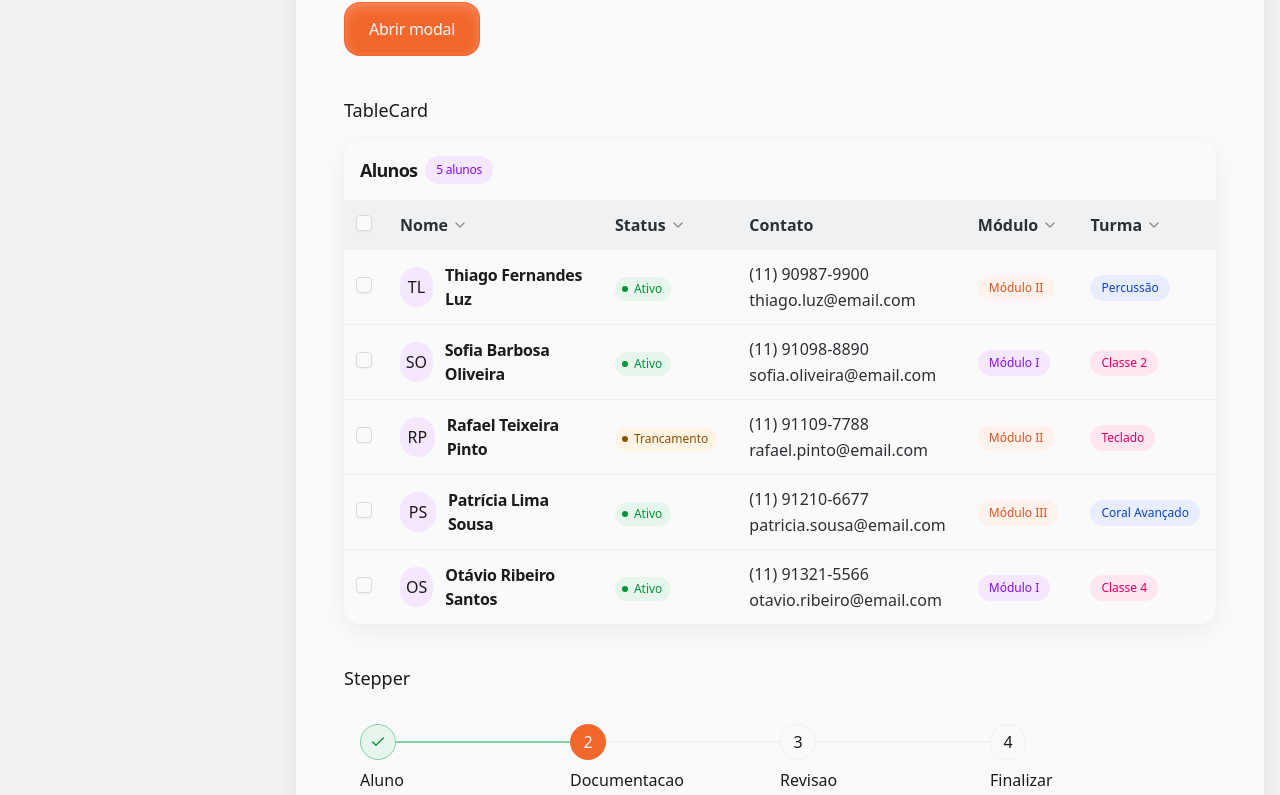
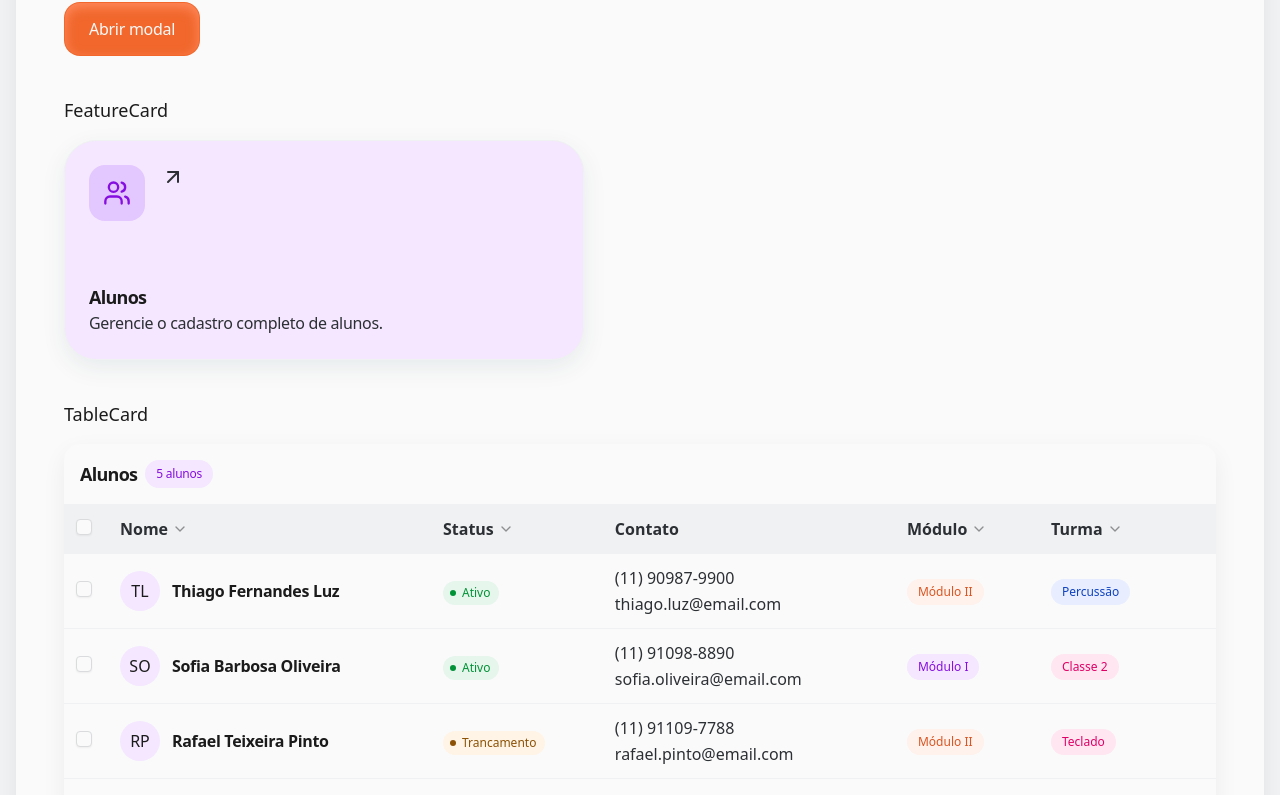
Before and after one commit to AndressaMendess/clm-gestao-2.0, a Next.js app: page /playground in a window 1280 px wide. Shown: the part 2712-3507 px from the top of the page. Built offline with nearby package versions, Linux system fonts and the light colour scheme.

Commit message:
feat: add reusable feature card and refine playground shell behavior

```diff
--- a/src/app/(app)/layout.tsx
+++ b/src/app/(app)/layout.tsx
@@ -46,6 +46,7 @@ export default function AppLayout({ children }: AppShellProps) {
   const router = useRouter();
   const [isSidebarCollapsed, setIsSidebarCollapsed] = useState(false);
   const [isSidebarOpen, setIsSidebarOpen] = useState(false);
+  const isPlaygroundPage = pathname.startsWith("/playground");
 
   useEffect(() => {
     setIsSidebarOpen(false);
@@ -56,6 +57,7 @@ export default function AppLayout({ children }: AppShellProps) {
 
   return (
     <main className="min-h-screen bg-[var(--background-secondary)]">
+      {!isPlaygroundPage ? (
         <div
           aria-hidden={!isSidebarOpen}
           className={isSidebarOpen ? "pointer-events-auto lg:hidden" : "pointer-events-none lg:hidden"}
@@ -79,8 +81,10 @@ export default function AppLayout({ children }: AppShellProps) {
             showFloatingTrigger={false}
           />
         </div>
+      ) : null}
 
       <div className="flex min-h-screen">
+        {!isPlaygroundPage ? (
           <div className="hidden lg:block">
             <Sidebar
               instanceId="desktop-sidebar"
@@ -98,12 +102,14 @@ export default function AppLayout({ children }: AppShellProps) {
               showFloatingTrigger={false}
             />
           </div>
+        ) : null}
 
         <div className="flex-1 min-w-0">
           <ContentShell
             className="p-0"
             contentClassName="min-h-screen"
-            onMenuClick={() => setIsSidebarOpen(true)}
+            onMenuClick={!isPlaygroundPage ? () => setIsSidebarOpen(true) : undefined}
+            showTopbarMenuButton={!isPlaygroundPage}
           >
             {children}
           </ContentShell>
--- a/src/app/(app)/playground/page.tsx
+++ b/src/app/(app)/playground/page.tsx
@@ -1,12 +1,13 @@
 "use client";
 
-import { CheckCircle2, Plus, Search } from "lucide-react";
+import { CheckCircle2, Plus, Search, Users } from "lucide-react";
 import { useState } from "react";
 import { Badge } from "@/components/ui/badge";
 import { Button, IconButton } from "@/components/ui/button";
 import { Checkbox, CheckboxField } from "@/components/ui/checkbox";
 import { ContentShell } from "@/components/ui/content-shell";
 import { DocumentUploadField } from "@/components/ui/document-upload-field";
+import { FeatureCard } from "@/components/ui/feature-card";
 import { CpfInput, DatePicker, Input, PhoneInput, RgInput, SearchInput, TextArea } from "@/components/ui/input";
 import { ModalContainer } from "@/components/ui/modal-container";
 import { NavItem } from "@/components/ui/nav-item";
@@ -248,6 +249,18 @@ export default function HomePage() {
         </section>
 
         <section className="flex flex-col gap-4">
+          <h2 className="text-lg font-medium">FeatureCard</h2>
+          <div className="w-full max-w-[520px]">
+            <FeatureCard
+              icon={Users}
+              onClick={() => undefined}
+              subtitle="Gerencie o cadastro completo de alunos."
+              title="Alunos"
+            />
+          </div>
+        </section>
+
+        <section className="flex flex-col gap-4">
           <h2 className="text-lg font-medium">TableCard</h2>
           <TableCard
             ariaLabel="Tabela de alunos"
@@ -331,6 +344,7 @@ export default function HomePage() {
 
         <section className="flex flex-col gap-4">
           <h2 className="text-lg font-medium">Sidebar</h2>
+          <div className="hidden lg:block">
             <div className="relative h-[520px] w-full overflow-hidden rounded-2xl border border-[var(--border-primary)] bg-[var(--background-primary)]">
               <Sidebar
                 activeItem={activeSidebarItem}
@@ -354,6 +368,10 @@ export default function HomePage() {
                 </div>
               </div>
             </div>
+          </div>
+          <p className="text-sm text-[var(--content-tertiary)] lg:hidden">
+            Preview da Sidebar disponivel apenas em telas desktop no playground.
+          </p>
         </section>
 
         <section className="flex flex-col gap-4">
--- /dev/null
+++ b/src/components/ui/feature-card/feature-card.styles.ts
@@ -0,0 +1,15 @@
+export const featureCardRootStyles =
+  "flex min-h-[220px] w-full flex-col justify-between rounded-[32px] border border-[var(--border-primary)] p-6 text-left shadow-[0_8px_24px_rgb(17_58_82_/_0.08)] transition-transform duration-200 hover:-translate-y-px focus-visible:outline-none focus-visible:ring-2 focus-visible:ring-[var(--button-focus-ring)] focus-visible:ring-offset-2";
+
+export const featureCardDisabledStyles = "cursor-not-allowed opacity-60 hover:translate-y-0";
+
+export const featureCardHeaderStyles = "flex items-start justify-between gap-4";
+
+export const featureCardIconContainerStyles =
+  "inline-flex h-14 w-14 items-center justify-center rounded-2xl";
+
+export const featureCardTitleStyles =
+  "font-[var(--font-family-sans)] text-[var(--content-primary)] [font-size:var(--typography-body-x-large-semibold-font-size)] [line-height:var(--typography-body-x-large-semibold-line-height)] [font-weight:var(--typography-body-x-large-semibold-font-weight)] [letter-spacing:var(--typography-body-x-large-semibold-letter-spacing)]";
+
+export const featureCardSubtitleStyles =
+  "mt-1 font-[var(--font-family-sans)] text-[var(--content-secondary)] [font-size:var(--typography-body-large-regular-font-size)] [line-height:var(--typography-body-large-regular-line-height)] [font-weight:var(--typography-body-large-regular-font-weight)] [letter-spacing:var(--typography-body-large-regular-letter-spacing)]";
--- /dev/null
+++ b/src/components/ui/feature-card/index.tsx
@@ -0,0 +1,72 @@
+import { ArrowUpRight } from "lucide-react";
+import Link from "next/link";
+import { cx } from "@/lib/cx";
+import {
+  featureCardDisabledStyles,
+  featureCardHeaderStyles,
+  featureCardIconContainerStyles,
+  featureCardRootStyles,
+  featureCardSubtitleStyles,
+  featureCardTitleStyles,
+} from "./feature-card.styles";
+import type { FeatureCardProps } from "./feature-card.types";
+
+export function FeatureCard({
+  ariaLabel,
+  backgroundColorClassName = "bg-[var(--accent-purple-background)]",
+  className,
+  disabled = false,
+  href,
+  icon: Icon,
+  iconBackgroundColorClassName = "bg-[var(--color-purple-200)]",
+  iconColorClassName = "text-[var(--accent-purple-content)]",
+  onClick,
+  subtitle,
+  title,
+}: FeatureCardProps) {
+  const commonClassName = cx(
+    featureCardRootStyles,
+    backgroundColorClassName,
+    disabled && featureCardDisabledStyles,
+    className,
+  );
+
+  const content = (
+    <>
+      <div className={featureCardHeaderStyles}>
+        <span aria-hidden className={cx(featureCardIconContainerStyles, iconBackgroundColorClassName)}>
+          <Icon className={cx("h-7 w-7", iconColorClassName)} />
+        </span>
+        <ArrowUpRight aria-hidden className="h-6 w-6 shrink-0 text-[var(--content-secondary)]" />
+      </div>
+
+      <div className="mt-6">
+        <h3 className={featureCardTitleStyles}>{title}</h3>
+        <p className={featureCardSubtitleStyles}>{subtitle}</p>
+      </div>
+    </>
+  );
+
+  if (href && !disabled) {
+    return (
+      <Link aria-label={ariaLabel ?? title} className={commonClassName} href={href}>
+        {content}
+      </Link>
+    );
+  }
+
+  return (
+    <button
+      aria-label={ariaLabel ?? title}
+      aria-disabled={disabled || (!href && !onClick) || undefined}
+      className={commonClassName}
+      disabled={disabled || (!href && !onClick)}
+      onClick={onClick}
+      type="button"
+    >
+      {content}
+    </button>
+  );
+}
+
+export type { FeatureCardProps } from "./feature-card.types";
```
Also changed, not shown: src/components/ui/feature-card/feature-card.types.ts (added, +15 -0 lines), 1 other file (tests, documents, lock files or other folders). Lines whose indentation alone changed are shown as unchanged.
